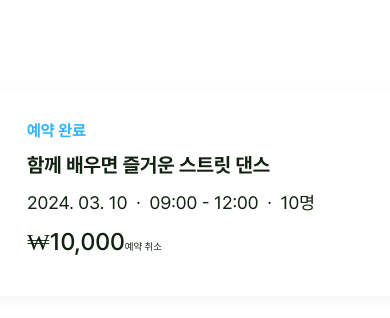
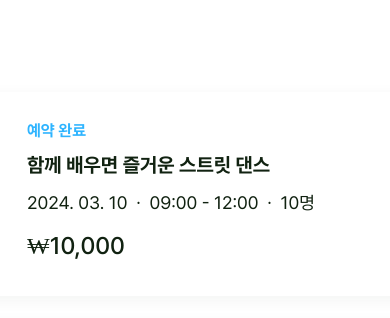
Before and after one commit to TripTripNow/TodayTrip, a Next.js app: page /mypage/reservations in a window 390 px wide. Shown: the top 318 px of the page. Built offline with nearby package versions, Linux system fonts and the light colour scheme.

Commit message:
style: 반응형 구현 #26

```diff
--- a/src/components/Reservations/Card/Card.module.css
+++ b/src/components/Reservations/Card/Card.module.css
@@ -1,21 +1,37 @@
+@values tablet, mobile from '@/styles/breakpoints.css';
+
 .cardWrapper {
   cursor: pointer;
-  width: 79.2rem;
+  width: 100%;
   height: 20.4rem;
   border-radius: 2.4rem;
   background: var(--whiteFF);
   box-shadow: 0px 4px 16px 0px rgba(17, 34, 17, 0.05);
   display: flex;
+
+  @media tablet {
+    height: 15.6rem;
+  }
+  @media mobile {
+    height: 12.8rem;
+  }
 }
 
 .imageWrapper {
   position: relative;
   width: 20.4rem;
-  height: 20.4rem;
+  height: 100%;
+
+  @media tablet {
+    width: 18rem;
+  }
+  @media mobile {
+    width: 12.8rem;
+  }
 }
 
 .imageWrapper img {
-  border-radius: 2.4rem 0 0 2.4rem;
+  border-radius: 1.2rem 0 0 1.2rem;
 }
 
 .detailContainer {
@@ -23,6 +39,16 @@
   flex-direction: column;
   padding: 2.55rem 2.4rem;
   gap: 0.8rem;
+  flex-grow: 1;
+
+  @media tablet {
+    padding: 1.2rem 1.8rem;
+    gap: 0rem;
+  }
+  @media mobile {
+    padding: 0.9rem 1.4rem;
+    gap: 0rem;
+  }
 }
 
 .detailContainer > * {
@@ -34,6 +60,9 @@
   font-size: 1.6rem;
   font-weight: 700;
   line-height: 2.6rem;
+  @media mobile {
+    font-size: 1.4rem;
+  }
 }
 
 .pending {
@@ -57,6 +86,13 @@
   font-size: 2rem;
   font-weight: 700;
   line-height: 2.6rem;
+  @media tablet {
+    font-size: 1.8rem;
+  }
+
+  @media mobile {
+    font-size: 1.4rem;
+  }
 }
 
 .dateDetail {
@@ -64,15 +100,47 @@
   gap: 0.8rem;
   margin-top: 0.5rem;
   margin-bottom: 0.4rem;
+  white-space: nowrap;
+  @media tablet {
+    margin-bottom: 1.1rem;
+  }
+  @media mobile {
+    margin-bottom: 0rem;
+  }
 }
 
 .dateDetail > * {
   font-size: 1.8rem;
   line-height: 2.4rem;
+  @media tablet {
+    font-size: 1.4rem;
+  }
+  @media mobile {
+    font-size: 1.2rem;
+  }
 }
 
+.bottom {
+  display: flex;
+  justify-content: space-between;
+  align-items: center;
+}
 .price {
   font-size: 2.4rem;
   font-weight: 500;
   line-height: normal;
+  @media tablet {
+    font-size: 2rem;
+  }
+  @media mobile {
+    font-size: 1.6rem;
+  }
 }
+.button {
+  border: 1px solid var(--gray4B);
+  padding: 1rem;
+}
+
+.button:disabled {
+  background-color: var(--grayA4);
+}
--- a/src/pages/mypage/reservations/Reservations.module.css
+++ b/src/pages/mypage/reservations/Reservations.module.css
@@ -1,12 +1,21 @@
+@values tablet, mobile from '@/styles/breakpoints.css';
+
 .container {
   display: flex;
   gap: 2.4rem;
   flex-direction: column;
+  width: 79.2rem;
+  @media tablet {
+    width: 42.9rem;
+  }
+  @media mobile {
+    width: 34.4rem;
+  }
 }
 
 .header {
   display: flex;
-  width: 79.2rem;
+  width: 100%;
   justify-content: space-between;
 }
 
```
